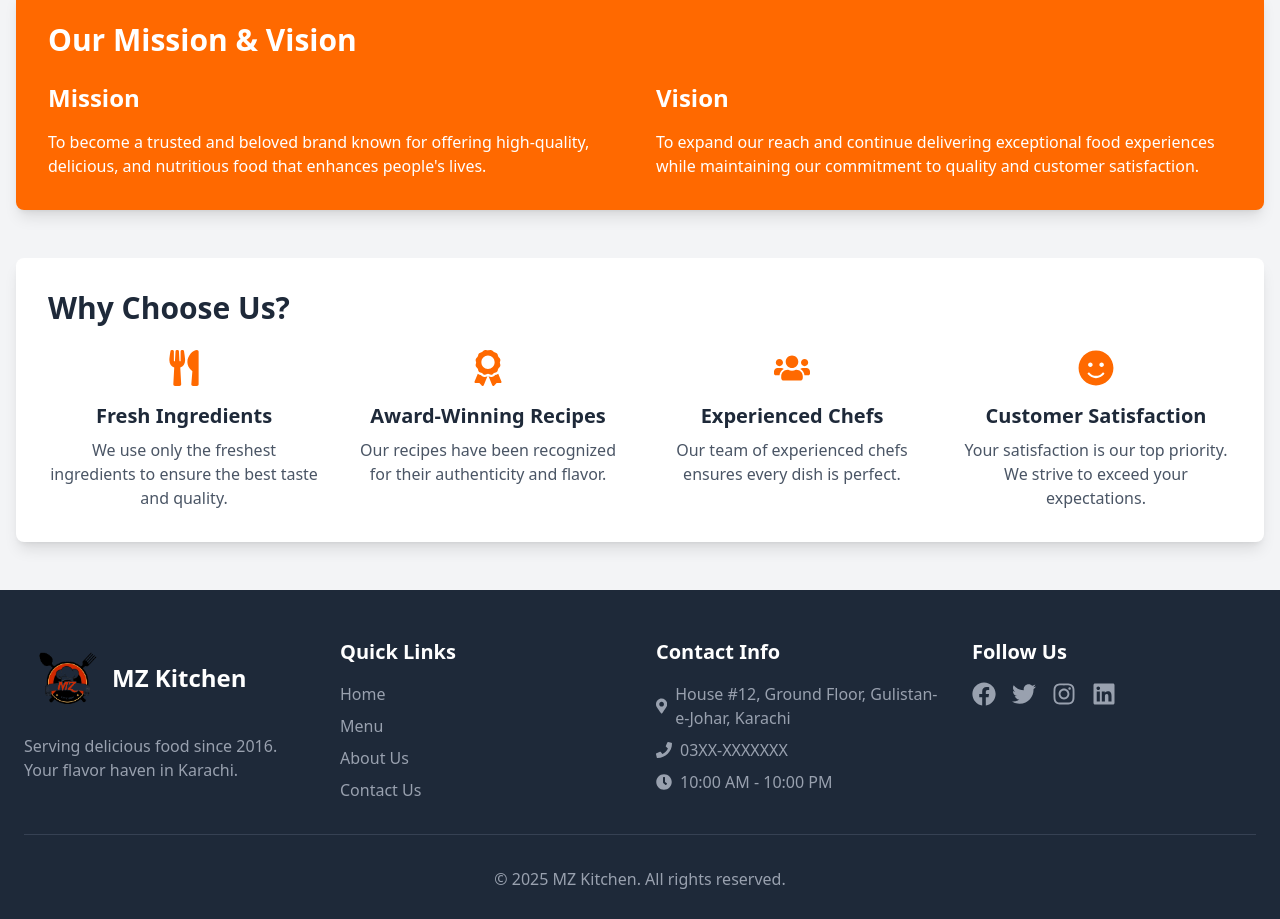
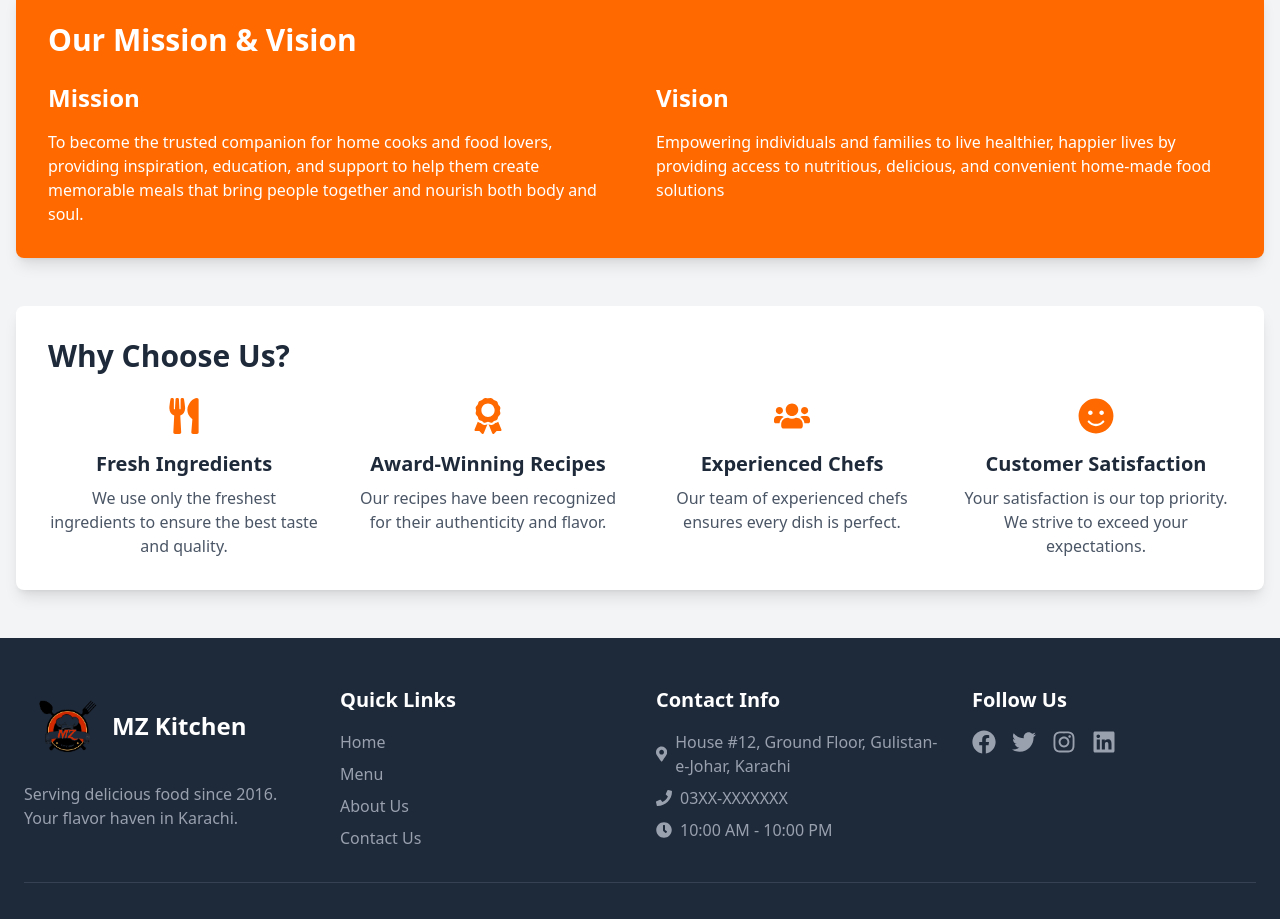
Before and after one commit to HafizMudassirHusain/AL-Frontend, a React (Vite) app: page /about in a window 1280 px wide. Shown: the part 862-1781 px from the top of the page. Built offline with nearby package versions, Linux system fonts and the light colour scheme.

Commit message:
adding vercel.json file

```diff
--- a/src/pages/AboutUs.jsx
+++ b/src/pages/AboutUs.jsx
@@ -97,13 +97,13 @@ const AboutUs = () => {
             <motion.div variants={fadeInUp}>
               <h3 className="text-2xl font-semibold text-white mb-4">Mission</h3>
               <p className="text-white">
-                To become a trusted and beloved brand known for offering high-quality, delicious, and nutritious food that enhances people's lives.
+              To become the trusted companion for home cooks and food lovers, providing inspiration, education, and support to help them create memorable meals that bring people together and nourish both body and soul.
               </p>
             </motion.div>
             <motion.div variants={fadeInUp}>
               <h3 className="text-2xl font-semibold text-white mb-4">Vision</h3>
               <p className="text-white">
-                To expand our reach and continue delivering exceptional food experiences while maintaining our commitment to quality and customer satisfaction.
+              Empowering individuals and families to live healthier, happier lives by providing access to nutritious, delicious, and convenient home-made food solutions
               </p>
             </motion.div>
           </div>
--- a/src/pages/Home.jsx
+++ b/src/pages/Home.jsx
@@ -16,7 +16,7 @@ const Home = () => {
       <div className="relative h-[800px] flex items-center justify-center bg-cover bg-center" style={{ backgroundImage: `url(${bghero})`}}>
         <div className="absolute inset-0 bg-black opacity-50"></div>
         <div className="relative z-10 text-center text-white">
-          <h1 className="text-5xl font-bold mb-4">Flavor Haven – Home Food Services</h1>
+          <h1 className="text-5xl font-bold mb-4">Taste the love, share the Joy</h1>
           <p className="text-xl mb-8">Serving Karachi since 2016 with 17+ branches</p>
           <div className="space-x-4">
             <button
```
Also changed, not shown: vercel.json (added).
